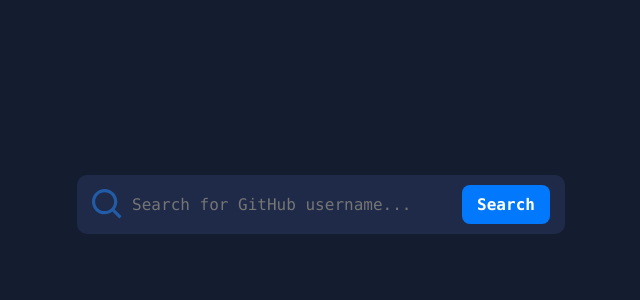
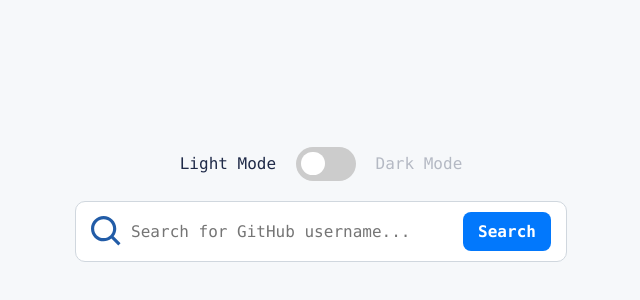
Before and after one commit to ypratham/github-search-api, a plain HTML site: page index.html in a window 1280 px wide. Shown: the part 196-496 px from the top of the page, without its empty margins (319-959 px from the left). Drawn offline with Linux system fonts and the light colour scheme.

Commit message:
added light theme

```diff
--- a/assets/css/style.css
+++ b/assets/css/style.css
@@ -1,11 +1,34 @@
 
 
 :root{
-    --primaryBackgroundColor: #141C2F;
-    --secondaryBackgroundColor: #1F2A48;
+    --primaryBackgroundColorDark: #141C2F;
+    --secondaryBackgroundColorDark: #1F2A48;
     --buttonBackgroundColor: #0278FC;
-    --primaryTextColor: #8F95A9;
-    --primaryLinkColor: #2C8EFF;
+    --mainTextColorDark: #FFFFFF;
+    --primaryTextColorDark: #8F95A9;
+    --primaryLinkColorDark: #2C8EFF;
+    --border-styleDark: none;
+
+    --primaryBackgroundColorLight:  #F6F8FA;
+    --secondaryBackgroundColorLight: #FFFFFF;
+    --mainTextColorLight: #1F2A48;
+    --border-styleLight: 1px solid #D0D7DE;
+}
+
+.dark {
+    --bg: var(--primaryBackgroundColorDark);
+    --secondaryBg: var(--secondaryBackgroundColorDark);
+    --textColor: var(--mainTextColorDark);
+    --secondaryTextColor: var(--primaryTextColorDark);
+    --border-style: var(--border-styleDark);
+}
+
+.light {
+    --bg: var(--primaryBackgroundColorLight);
+    --secondaryBg: var(--secondaryBackgroundColorLight);
+    --textColor: var(--mainTextColorLight);
+    --secondaryTextColor: var(--primaryTextColorLight);
+    --border-style: var(--border-styleLight);
 }
 
 *{
@@ -17,11 +40,12 @@
 body {
     width: 100vw;
     height: 100vh;
-    display: grid;
-    place-items: center;
-    background-color: var(--primaryBackgroundColor);
+    display: flex;
+    flex-direction: column;
+    align-items: center;
+    justify-content: center;
+    background-color: var(--bg);
     font-family: "Consolas";
-
 
 }
 
@@ -41,7 +65,8 @@
     width: 100%;
 }
 .main .container form {
-    background-color: var(--secondaryBackgroundColor);
+    background-color: var(--secondaryBg);
+    border: var(--border-style);
     width: 100%;
     display: flex;
     align-items: center;
@@ -58,7 +83,7 @@
     outline: none;
     border: none;
     width: 300px;
-    color: white;
+    color: var(--textColor);
     font-family: Consolas;
     font-size: 16px;
     margin-left: 10px;
@@ -77,7 +102,8 @@
 }
 
 .main .result {
-    background: var(--secondaryBackgroundColor);
+    background: var(--secondaryBg);
+    border: var(--border-style);
     padding: 25px;
     margin-top: 20px;
     border-radius: 10px;
@@ -131,10 +157,11 @@
     width: max-content;
     font-family: Consolas;
     font-weight: normal;
+    color: var(--textColor);
 }
 
 .main .result .userName a {
-    color: var(--primaryLinkColor);
+    color: var(--primaryLinkColorDark);
     text-decoration: none;
 }
 
@@ -142,19 +169,20 @@
     width: 100%;
     word-wrap:break-word;
     grid-area: userBio;
-    color: var(--primaryTextColor);
+    color: var(--primaryTextColorDark);
 }
 
 .main .result .userJoinedDate{
     grid-area: joinedDate;
     justify-self: end;
 
-    color: var(--primaryTextColor);
+    color: var(--primaryTextColorDark);
 }
 
 .main .result .userProfileInfo{
     grid-area: userProfileInfo;
-    background: var(--primaryBackgroundColor);
+    background: var(--bg);
+    border: var(--border-style);
     display: flex;
     padding: 20px;
     border-radius: 7px;
@@ -163,9 +191,13 @@
     font-size: 1.3rem;
 }
 
+.main .result .userProfileInfo p:nth-child(2){
+    color: var(--textColor);
+}
+
 .main .result .userProfileInfo p:nth-child(1){
     font-size: 1rem;
-    color: var(--primaryTextColor);
+    color: var(--primaryTextColorDark);
     margin-bottom: 4px;
 }
 
@@ -178,17 +210,21 @@
     "otherLink school";
     grid-template-columns: repeat(2, 1fr );
     grid-template-rows: repeat(2, 1fr );
-    color: var(--primaryTextColor);
+    color: var(--primaryTextColorDark);
 }
 .main .result .userLinks a{
     text-decoration: none;
-    color: var(--primaryTextColor);
+    color: var(--primaryTextColorDark);
 }
 
 .main .result .userLinks div .svg {
     margin: 10px;
     display: grid;
     place-items: center;
+}
+
+svg path {
+    fill:var(--textColor) ;
 }
 
 .main .result .userLinks .display{
@@ -200,3 +236,70 @@
     grid-area: link;
 
 }
+
+/* Toggle switch css */
+
+.changeThemeSwitch{
+    margin-bottom: 20px;
+    display: flex;
+    align-items: center;
+    justify-content: space-around;
+}
+
+.changeThemeSwitch p {
+    color: var(--textColor);
+}
+
+/* The switch - the box around the slider */
+.switch {
+    font-size: 17px;
+    position: relative;
+    display: inline-block;
+    width: 3.5em;
+    height: 2em;
+    margin: auto 20px;
+   }
+
+   /* Hide default HTML checkbox */
+   .switch input {
+    opacity: 0;
+    width: 0;
+    height: 0;
+   }
+
+   /* The slider */
+   .slider {
+    position: absolute;
+    cursor: pointer;
+    top: 0;
+    left: 0;
+    right: 0;
+    bottom: 0;
+    background-color: #ccc;
+    transition: .4s;
+    border-radius: 30px;
+   }
+
+   .slider:before {
+    position: absolute;
+    content: "";
+    height: 1.4em;
+    width: 1.4em;
+    border-radius: 20px;
+    left: 0.3em;
+    bottom: 0.3em;
+    background-color: white;
+    transition: .4s;
+   }
+
+   input:checked + .slider {
+    background-color: #2196F3;
+   }
+
+   input:focus + .slider {
+    box-shadow: 0 0 1px #2196F3;
+   }
+
+   input:checked + .slider:before {
+    transform: translateX(1.5em);
+   }
--- a/assets/js/index.js
+++ b/assets/js/index.js
@@ -2,6 +2,31 @@
 const button = document.getElementById("searchButton");
 const resultArea = document.getElementById("searchResult");
 const githubForm = document.getElementById("githubUserSearch");
+const bodyTag = document.getElementById("body")
+const themeChangeButton = document.getElementById("themeChange");
+
+const darkText = document.getElementById("darkMode")
+const lightText = document.getElementById("lightMode")
+
+var isLight = false
+
+
+
+themeChangeButton.onclick = () => {
+    if (isLight) {
+        bodyTag.classList.replace("dark", "light")
+        darkText.style.opacity = "30%"
+        lightText.style.opacity = "100%"
+
+        isLight = !isLight;
+    } else {
+        bodyTag.classList.replace("light", "dark")
+        lightText.style.opacity = "30%"
+        darkText.style.opacity = "100%"
+
+        isLight = !isLight;
+    }
+}
 
 const inputTypeChanged = false;
 
--- a/index.html
+++ b/index.html
@@ -10,7 +10,15 @@
     <link rel="stylesheet" href="/assets/css/style.css">
 </head>
 
-<body>
+<body class="light" id="body">
+    <div class="changeThemeSwitch">
+        <p id="lightMode">Light Mode</p>
+        <label class="switch">
+            <input type="checkbox" id="themeChange">
+            <span class="slider"></span>
+        </label>
+        <p id="darkMode" style="opacity: 30%;">Dark Mode</p>
+    </div>
     <main class="main">
         <section class="container">
             <form id="githubUserSearch">
```
